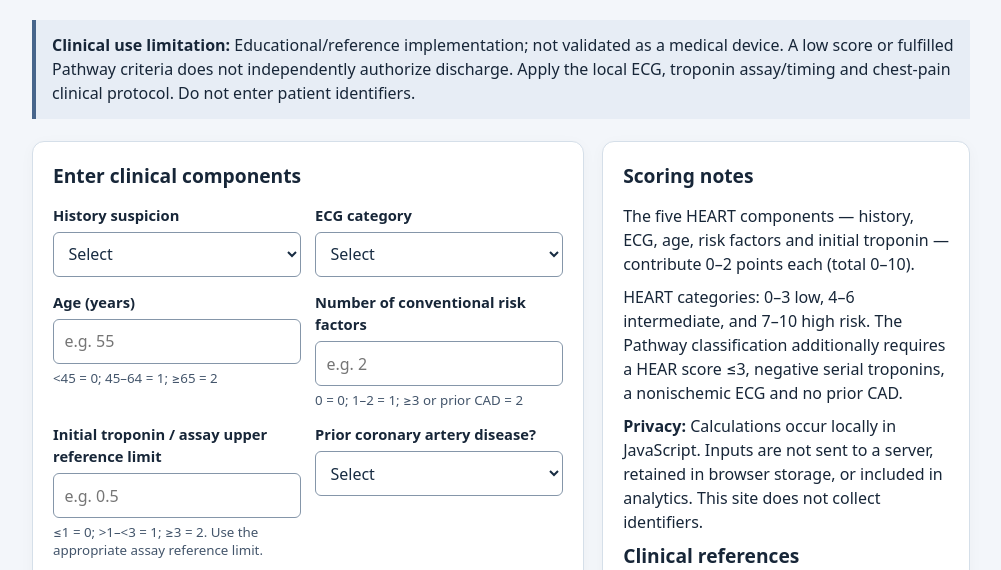
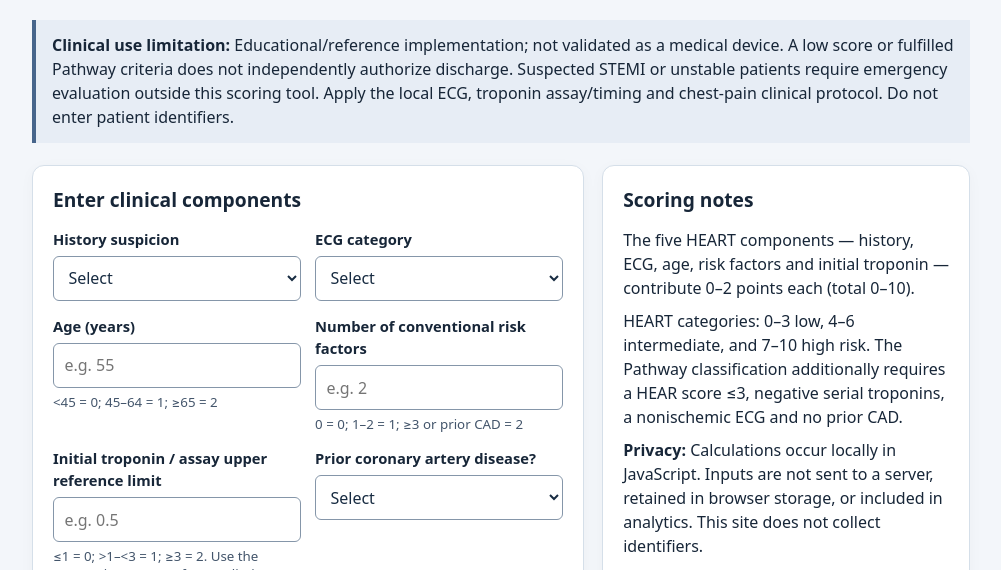
Before and after one commit to abusuraihsakhri/heart-pathway-score, a plain HTML site: page web/index.html in a window 1280 px wide. Shown: the part 150-720 px from the top of the page, without its empty margins (139-1140 px from the left). Drawn offline with Linux system fonts and the light colour scheme.

Commit message:
fix: avoid clinically unsafe assumptions and overstated security claims

```diff
--- a/web/index.html
+++ b/web/index.html
@@ -49,7 +49,7 @@
     <p class="muted">Structured acute chest pain risk scoring — runs entirely in your browser</p>
   </header>
 
-  <div class="notice" role="note"><strong>Clinical use limitation:</strong> Educational/reference implementation; not validated as a medical device. A low score or fulfilled Pathway criteria does not independently authorize discharge. Apply the local ECG, troponin assay/timing and chest-pain clinical protocol. Do not enter patient identifiers.</div>
+  <div class="notice" role="note"><strong>Clinical use limitation:</strong> Educational/reference implementation; not validated as a medical device. A low score or fulfilled Pathway criteria does not independently authorize discharge. Suspected STEMI or unstable patients require emergency evaluation outside this scoring tool. Apply the local ECG, troponin assay/timing and chest-pain clinical protocol. Do not enter patient identifiers.</div>
 
   <div class="layout">
     <section class="panel" aria-labelledby="entry-title">
```
